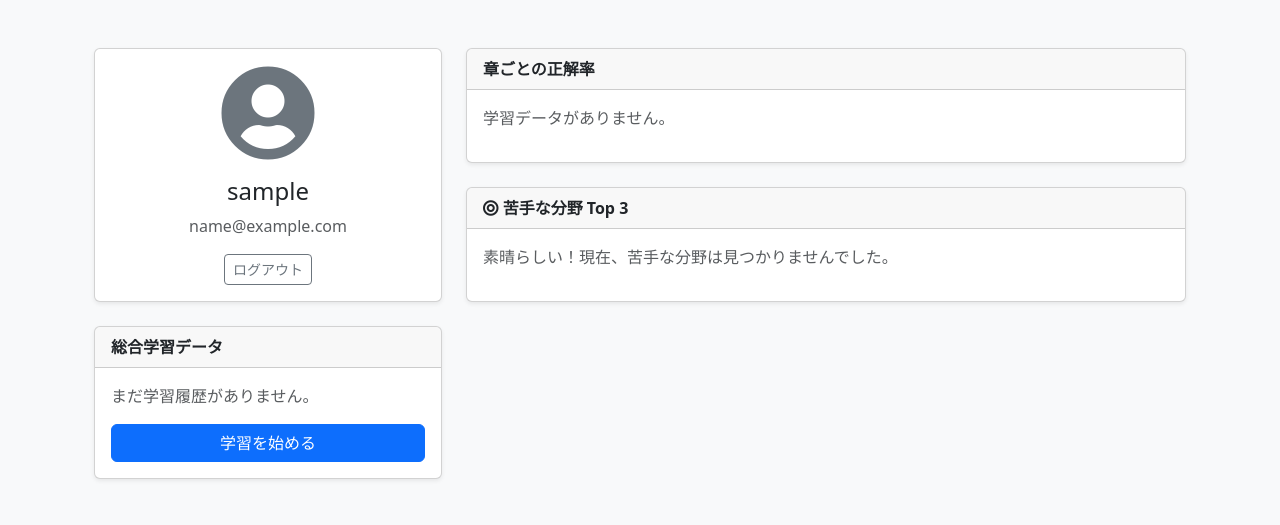
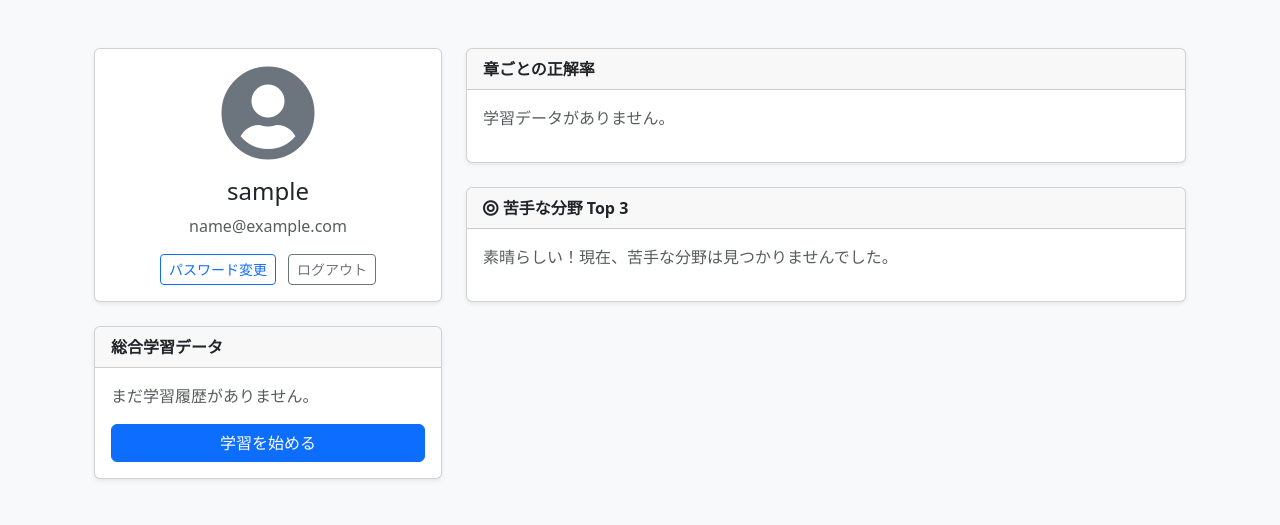
Before and after one commit to doobies60/pyprep-ai, a Flask app: page /profile in a window 1280 px wide. Shown: the part 54-579 px from the top of the page. Run offline with Flask 3, Linux system fonts and the light colour scheme; the visitor is signed in with stand-in values (Sample User, id 1); data that the repository does not hold is empty; some libraries are stand-ins or nearby versions.

Commit message:
プロフィールページにパスワード変更ボタンを追加

```diff
--- a/templates/profile.html
+++ b/templates/profile.html
@@ -12,6 +12,7 @@
                     <i class="fas fa-user-circle fa-6x text-secondary mb-3"></i>
                     <h4 class="card-title">{{ user.username }}</h4>
                     <p class="text-muted">{{ user.email }}</p>
+                    <a href="{{ url_for('auth.change_password') }}" class="btn btn-outline-primary btn-sm me-2">パスワード変更</a>
                     <a href="{{ url_for('auth.logout') }}" class="btn btn-outline-secondary btn-sm">ログアウト</a>
                 </div>
             </div>
```
